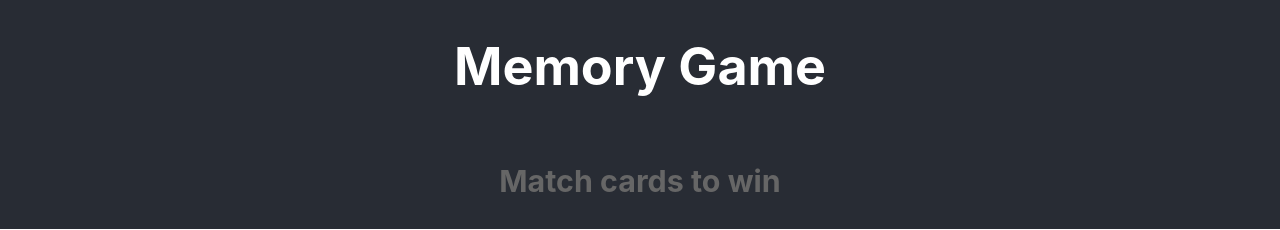
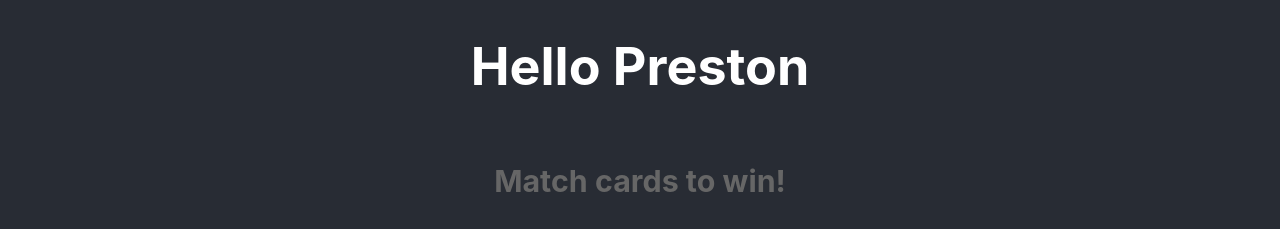
Before and after one commit to JustinSGardner/memory-game, a React (Create React App) app: page / in a window 1280 px wide. Shown: the top 230 px of the page. Built offline with nearby package versions, Linux system fonts and the light colour scheme.

Commit message:
updated personal Title

```diff
--- a/src/App.js
+++ b/src/App.js
@@ -7,8 +7,8 @@ function App() {
   return (
     <div className="App">
       <header className="App-header">
-        <h1>Memory Game</h1>
-          <h3 className="Subtitle">Match cards to win</h3>
+        <h1>Hello Preston</h1>
+          <h3 className="Subtitle">Match cards to win!</h3>
       </header>
         <div>
           <MemoryCard />
```
